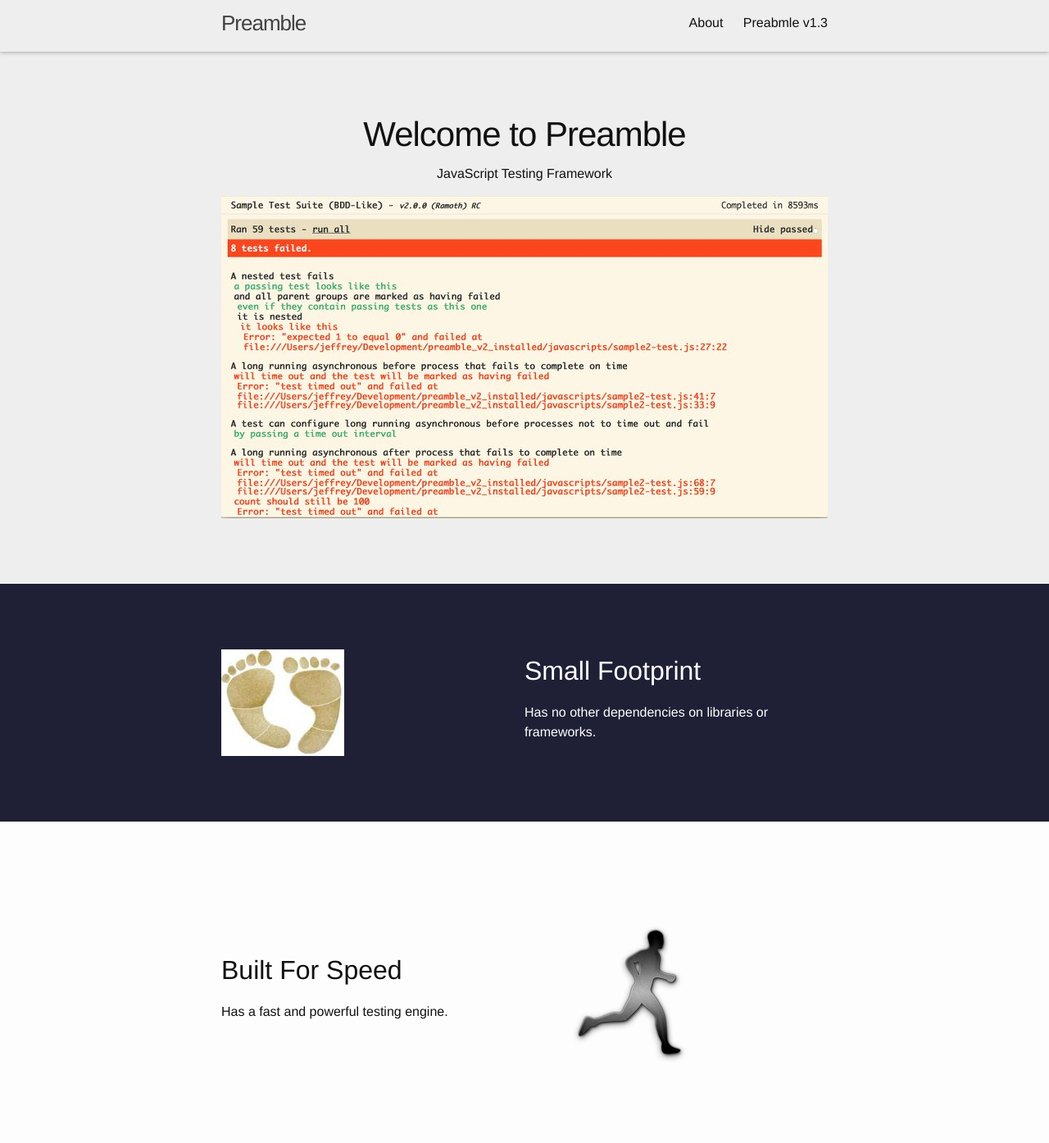
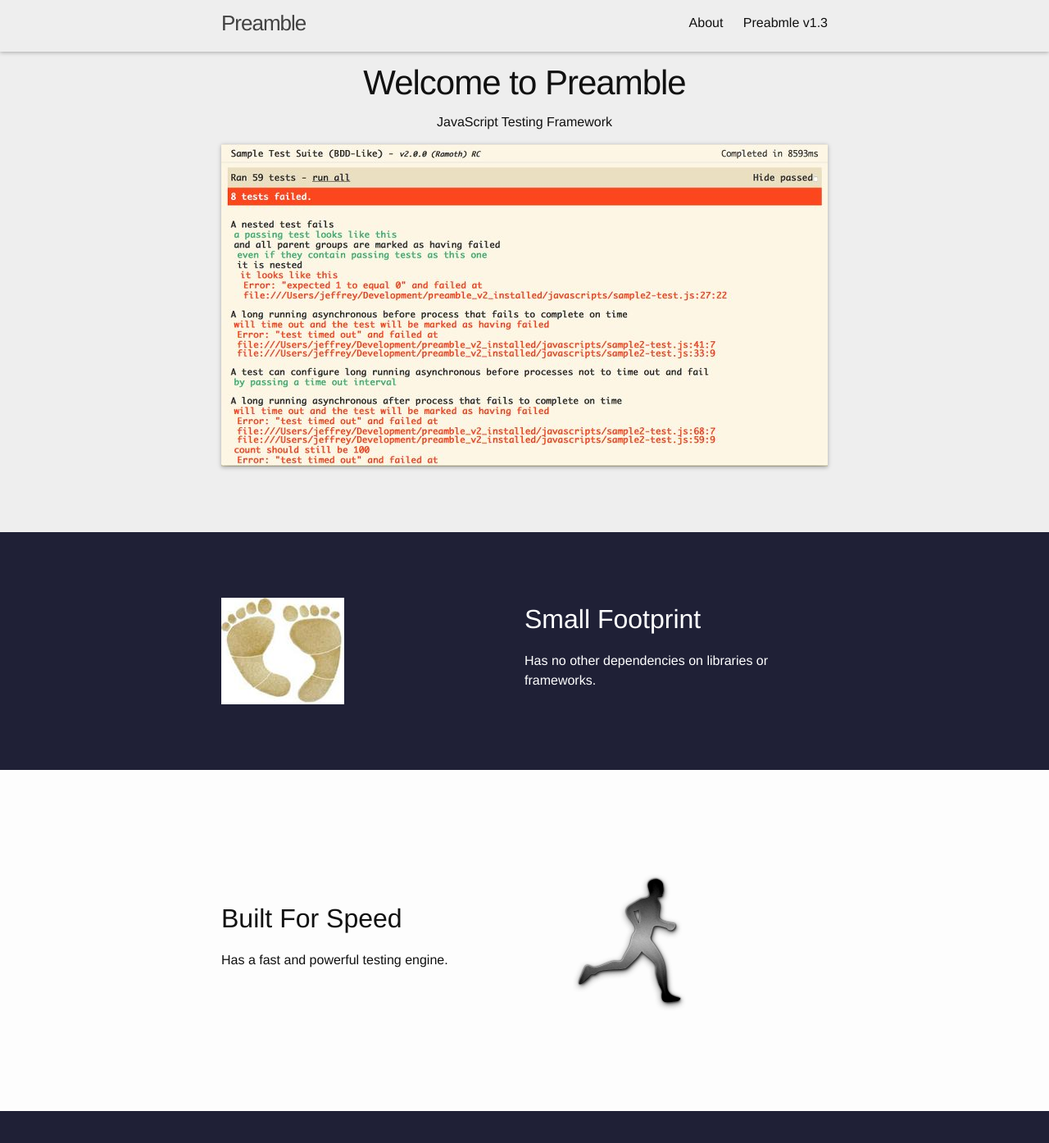
Before and after one commit to jeffschwartz/preamble, a Jekyll site: the page built from index.html, in a window 1280 px wide and 1400 px high. Shown: the top 1394 px of the window at 82% size. Built offline with Jekyll 4.4.1, drawn with Linux system fonts in a browser that asks for light colours; Markdown is read by kramdown in place of the engine named in the settings.

Commit message:
Tweaked layout. Added box shadow to the index page's banner image.

```diff
--- a/_layouts/index.html
+++ b/_layouts/index.html
@@ -7,7 +7,7 @@
 
     {% include header.html %}
 
-    <div class="index-content-container">
+    <div>
         {{ content }}
     </div>
 
--- a/_sass/_layout.scss
+++ b/_sass/_layout.scss
@@ -283,6 +283,10 @@
      background-color: rgb(238, 238, 238);
 }
 
+.index-banner-image {
+    box-shadow: rgba(0, 0, 0, 0.298039) 0px 1px 5px;
+ }
+
 .index-content:nth-child(even) {
     background-color: rgb(31, 32, 54);
     color: white;
--- a/index.html
+++ b/index.html
@@ -6,7 +6,7 @@
     <div class="wrapper centered">
         <h1>Welcome to Preamble</h1>
         <p>JavaScript Testing Framework</p>
-        <img src="{{site.baseurl}}/images/preamble.jpg" alt="Preamble Output"/>
+        <img class="index-banner-image" src="{{site.baseurl}}/images/preamble.jpg" alt="Preamble Output"/>
     </div>
 </div>
 
```
